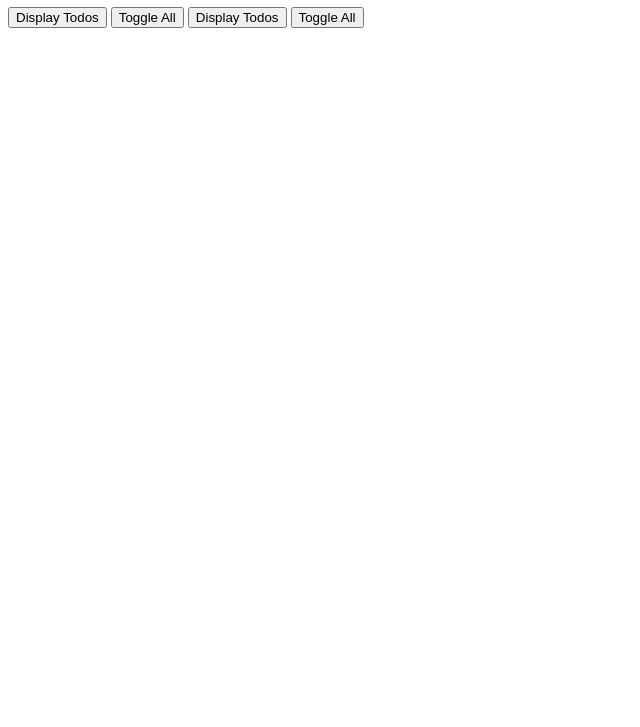
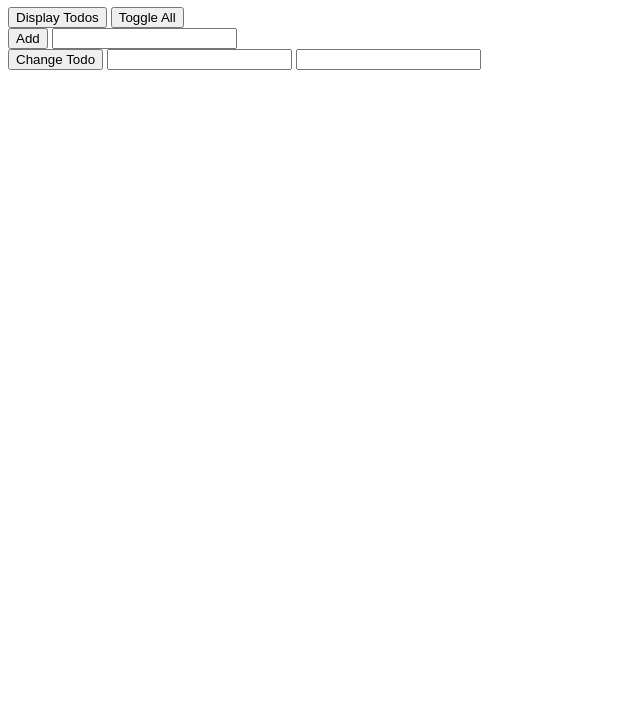
Before and after one commit to mknutgit/Todo-JS-Practice, a plain HTML site: page index.html in a window 1280 px wide. Shown: the part 73-800 px from the top of the page, without its empty margins (0-640 px from the left). Drawn offline with Linux system fonts and the light colour scheme.

Commit message:
Add additional interface feature

```diff
--- a/index.html
+++ b/index.html
@@ -8,14 +8,23 @@
 
   <body>
     <h1>My Todo List!</h1>
+    <div>
+      <button onclick="handlers.displayTodos()">Display Todos</button>
 
-    <button id = "displayTodosButton">Display Todos</button>
+      <button onclick="handlers.toggleAll()">Toggle All</button>
+    </div>
 
-    <button id = "toggleAllButton">Toggle All</button>
+    <div>
+      <button onclick="handlers.addTodo()">Add</button>
+      <input id="addTodoTextInput" type="text">
+    </div>
 
-    <button onclick="handlers.displayTodos()">Display Todos</button>
+    <div>
+      <button onclick="handlers.changeTodo()">Change Todo</button>
+      <input id="changeTodoPositionInput" type="number"/>
+      <input id="changeTodoTextInput" type="text"/>
+    </div>
 
-    <button onclick="handlers.toggleAll()">Toggle All</button>
 
     <script src="script.js"></script>
   </body>
--- a/script.js
+++ b/script.js
@@ -74,4 +74,21 @@ var handlers = {
   toggleAll: function() {
     todoList.toggleAll();
   },
+
+  addTodo: function() {
+    var addTodoTextInput = document.getElementById('addTodoTextInput');
+    todoList.addTodo(addTodoTextInput.value);
+    //reset inputs to blank//
+    addTodoTextInput.value = '';
+  },
+
+  changeTodo: function() {
+    var changeTodoPositionInput = document.getElementById('changeTodoPositionInput');
+    var changeTodoTextInput = document.getElementById('changeTodoTextInput');
+    todoList.changeTodo(changeTodoPositionInput.valueAsNumber, changeTodoTextInput.value);
+    //reset inputs to blank//
+    changeTodoPositionInput.value = '';
+    changeTodoTextInput.value = '';
+
+  }
 };
```
